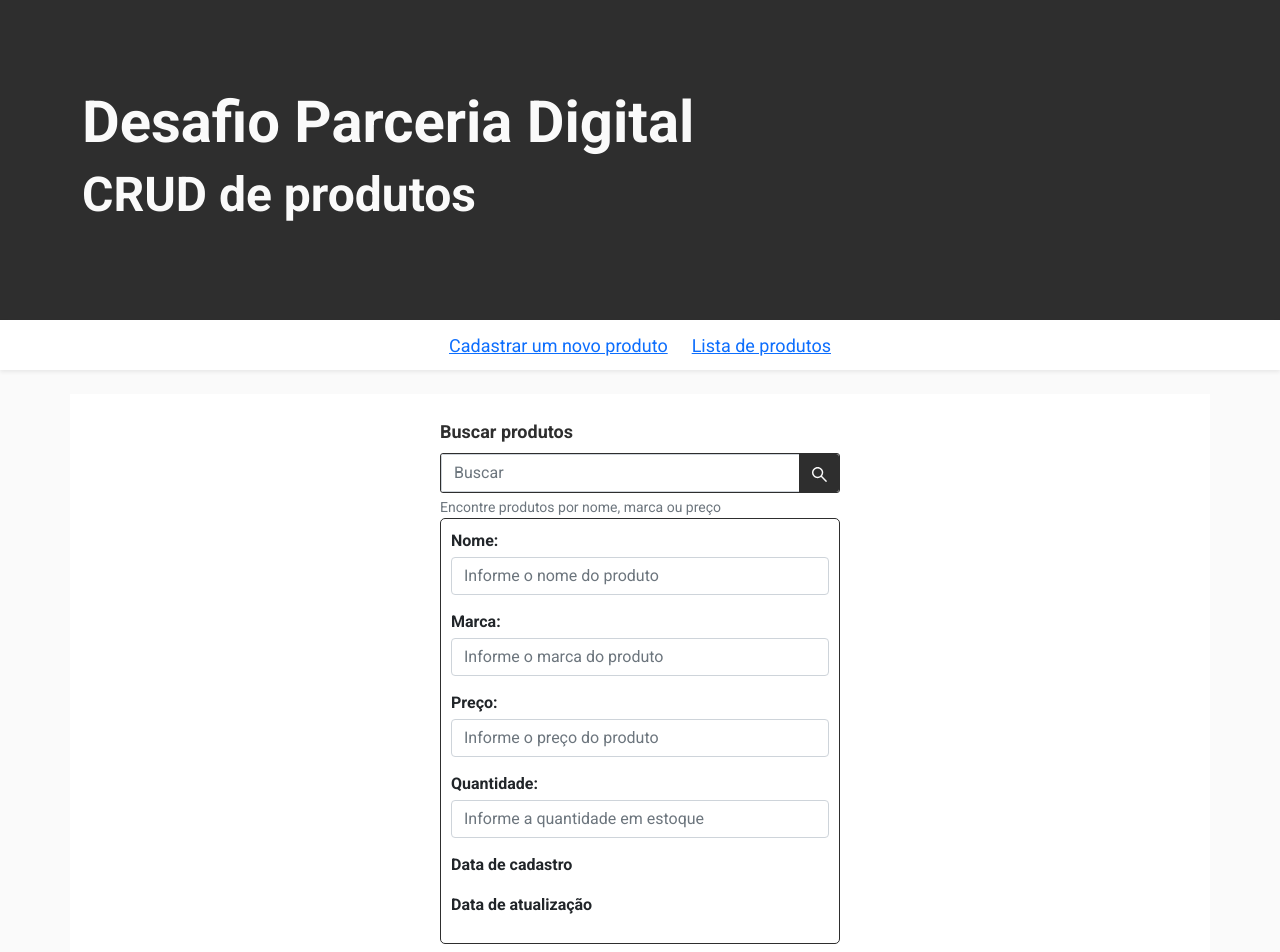
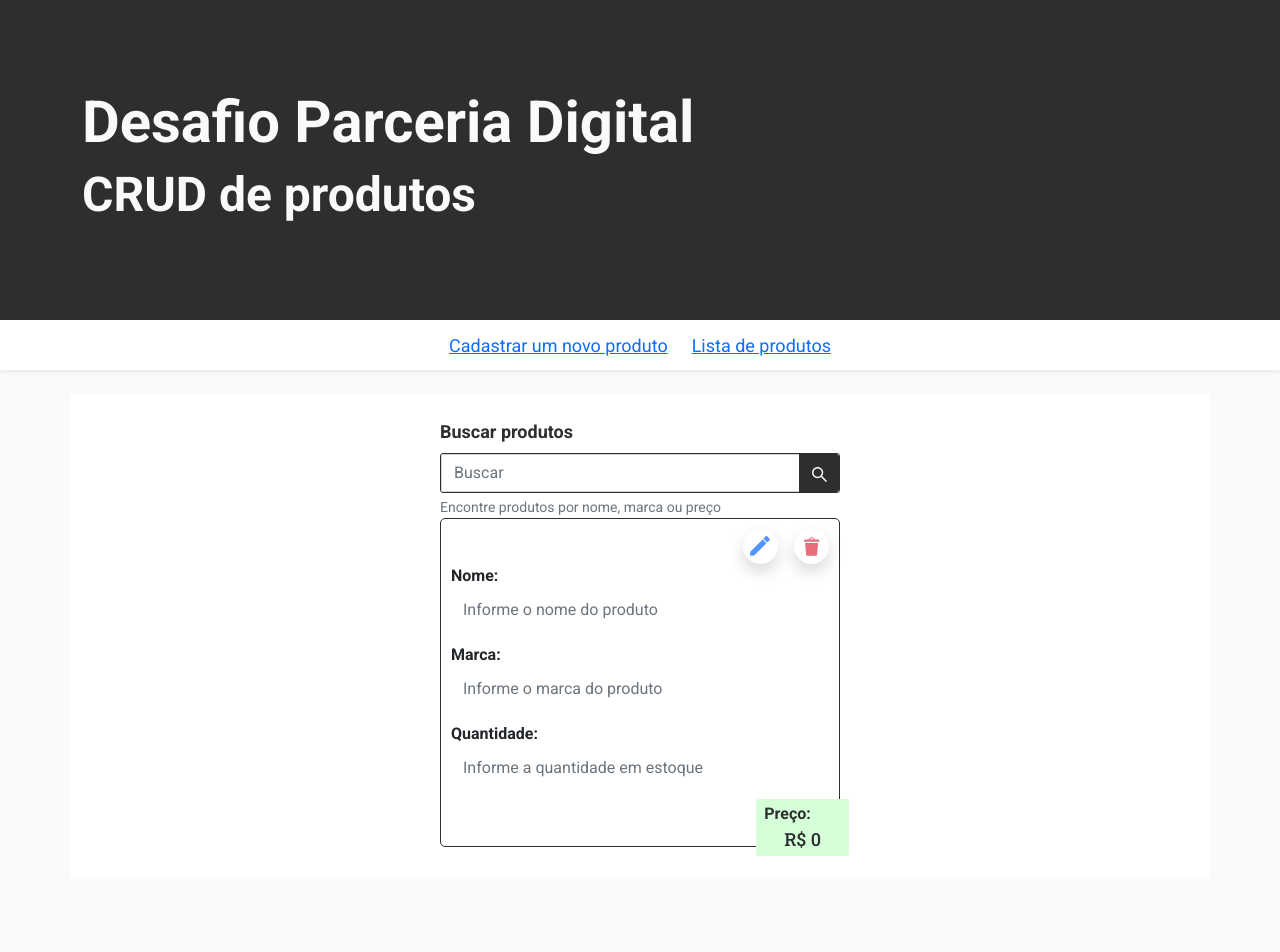
Before and after one commit to caioliveira277/desafio-parceria-digital, a React (Create React App) app in the folder frontend/: page /produtos/listar in a window 1280 px wide. Shown: the top 952 px of the page. After the commit the page ends 907 px from the top, so only its background shows below. Built offline with nearby package versions, Linux system fonts and the light colour scheme.

Commit message:
finalizando funcionalidades do card

```diff
--- a/frontend/src/components/card/index.js
+++ b/frontend/src/components/card/index.js
@@ -1,40 +1,105 @@
-import React from 'react';
-import { Container } from './styles';
+import React, { useState, useEffect } from 'react';
+import CurrencyInput from 'react-currency-input-field';
+import { Container, Button, BoxPreco } from './styles';
+import closeIcon from '../../assets/icons/close.svg';
+import checkIcon from '../../assets/icons/check.svg';
+import editIcon from '../../assets/icons/edit.svg';
+import trashIcon from '../../assets/icons/trash.svg';
 
 export default function Card({
     nome,
     marca,
-    preco,
+    preco = 0,
     quantidade,
     data_cadastro,
     data_atualizacao,
+    edicao,
+    cadastro = false
 }) {
+    const [edicaoState, setEdicaoState] = useState(edicao);
+    const [attrsState, setAttrsState] = useState({});
+    const [dadosState, setDadosState] = useState({
+        nome: nome,
+        marca: marca,
+        preco: preco,
+        quantidade: quantidade,
+    });
+
+    useEffect(() => {
+        if (!edicaoState) {
+            setAttrsState({
+                disabled: 'disabled'
+            });
+        } else {
+            setAttrsState({});
+        }
+    }, [edicaoState]);
+
+    function manipularAlteracaoCampo({target: {name, value}}) {
+        setDadosState({
+            ...dadosState,
+            [name]: value
+        });
+    }
+
+    function salvarEdicao() {
+        setEdicaoState(false);
+    }
+
+    function apagarProduto() {
+        setEdicaoState(false);
+    }
     return (
-        <Container>
+        <Container className={`card ${edicaoState ? 'editavel':''}`}>
+            <div className={`d-flex justify-content-end ${cadastro ? 'd-none':''}`}>
+                <Button className={`btn shadow d-flex justify-content-center align-itens-center me-3 ${edicaoState ? 'd-none':''}`} onClick={() => setEdicaoState(true)}>
+                    <img src={editIcon} alt="Icone de edição azul" height="100%" />
+                </Button>
+                <Button className={`btn shadow d-flex justify-content-center align-itens-center me-3 ${!edicaoState ? 'd-none':''}`} onClick={salvarEdicao}>
+                    <img src={checkIcon} alt="Icone de confirmação verde" height="100%" />
+                </Button>
+                <Button className={`btn shadow d-flex justify-content-center align-itens-center ${edicaoState ? 'd-none':''}`} onClick={apagarProduto}>
+                    <img src={trashIcon} alt="Icone de apagar vermelho" height="100%" />
+                </Button>
+                <Button className={`btn shadow d-flex justify-content-center align-itens-center ${!edicaoState ? 'd-none':''}`} onClick={() => setEdicaoState(false)}>
+                    <img src={closeIcon} alt="Icone de cancelar vermelho" height="100%" />
+                </Button>
+            </div>
             <fieldset>
                 <label className="fw-bold mb-1">Nome:</label>
-                <input type="text" value={nome} className="form-control" placeholder="Informe o nome do produto" />
+                <input type="text" name="nome" {...attrsState}  value={dadosState.nome} className="form-control" placeholder="Informe o nome do produto" onChange={manipularAlteracaoCampo} />
             </fieldset>
             <fieldset>
                 <label className="fw-bold mb-1">Marca:</label>
-                <input type="text" value={marca} className="form-control" placeholder="Informe o marca do produto" />
+                <input type="text" name="marca" {...attrsState} value={dadosState.marca} className="form-control" placeholder="Informe o marca do produto" onChange={manipularAlteracaoCampo} />
             </fieldset>
-            <fieldset>
+            <fieldset className={!edicaoState ? 'd-none':''}>
                 <label className="fw-bold mb-1">Preço:</label>
-                <input type="text" value={preco} className="form-control" placeholder="Informe o preço do produto" />
+                <CurrencyInput
+                    placeholder="Informe o preço do produto"
+                    defaultValue={dadosState.preco}
+                    decimalsLimit={2}
+                    className="form-control"
+                    prefix="R$ "
+                    onValueChange={(value) => setDadosState({...dadosState, preco: value})}
+                />
             </fieldset>
             <fieldset>
                 <label className="fw-bold mb-1">Quantidade:</label>
-                <input type="text" value={quantidade} className="form-control" placeholder="Informe a quantidade em estoque" />
+                <input type="text" name="quantidade" {...attrsState} value={dadosState.quantidade} className="form-control" placeholder="Informe a quantidade em estoque" onChange={manipularAlteracaoCampo} />
             </fieldset>
-            <div>
+            <div className={!edicaoState || cadastro ? 'd-none':''}>
                 <p className="fw-bold mb-1">Data de cadastro</p>
                 <p>{data_cadastro}</p>
             </div>
-            <div>
+            <div className={!edicaoState || cadastro ? 'd-none':''}>
                 <p className="fw-bold mb-1">Data de atualização</p>
                 <p>{data_atualizacao}</p>
             </div>
+            <BoxPreco className="d-inline-block">
+                <p className="fw-bold mb-0">Preço:</p>
+                <p className="mb-0 valor">R$ {dadosState.preco}</p>
+            </BoxPreco>
         </Container>
     )
 }
--- a/frontend/src/components/card/styles.js
+++ b/frontend/src/components/card/styles.js
@@ -6,8 +6,44 @@ export const Container = styled.div`
     border-radius: 5px;
     padding: 10px;
     border: 1px solid ${({theme}) => theme.black};
+    position: relative;
+    padding-bottom: 45px;
 
     fieldset {
         margin-bottom: 15px;
+        input {
+            transition: none;
+            &:disabled {
+                background: transparent;
+                border: none;
+                cursor: text;
+            }
+        }
     }
 `;
+
+export const Button = styled.button`
+    width: 35px;
+    height: 35px;
+    background: #fff;
+    border-radius: 50%;
+    transition: all 200ms ease;
+    &:hover {
+        transform: scale(1.2);
+    }
+`;
+
+export const BoxPreco = styled.span`
+    border-radius: 3px;
+    background: #D4FFD9;
+    padding: 3px 8px;
+    color: ${({theme}) => theme.black};
+    bottom: -10px;
+    right: -10px;
+    position: absolute;
+    .valor {
+        padding: 0 20px;
+        font-family: 'Roboto Slab', serif;
+        font-size: 18px;
+    }
+`;
```
